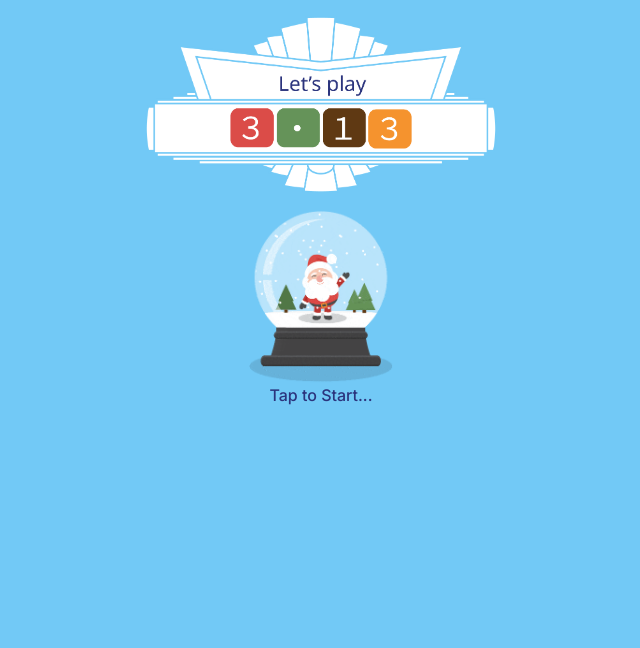
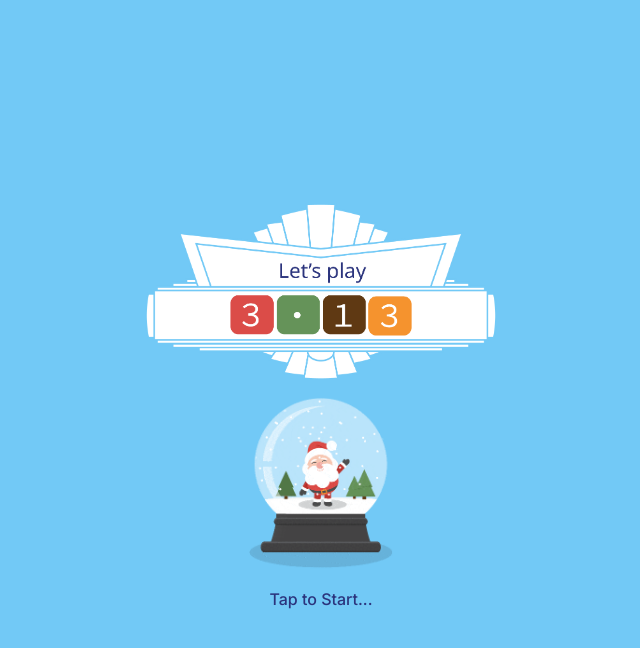
Before and after one commit to shweyin/313, a Next.js app: page / in a window 1280 px wide. Shown: the top 648 px of the page, without its empty margins (319-959 px from the left). Built offline with nearby package versions, Linux system fonts and the light colour scheme.

Commit message:
added start screen animation

```diff
--- a/src/app/components/StartScreen.js
+++ b/src/app/components/StartScreen.js
@@ -8,9 +8,10 @@ const StartScreen = () => {
   const [showStartScreen, setShowStartScreen] = useState(true);
   return (
     <div>
-      {showStartScreen && (
       <div
-          className="absolute bg-top inset-0 z-10 text-center"
+        className={`absolute flex flex-col justify-center bg-top inset-0 z-10 text-center cursor-pointer duration-300 ${
+          showStartScreen ? "translate-y-0" : "translate-y-[-100%]"
+        }`}
         onClick={() => setShowStartScreen(false)}
       >
         <Image
@@ -27,9 +28,13 @@ const StartScreen = () => {
           height={500}
           width={500}
         />
-          <button type="button" className="text-top-button font-medium">Tap to Start...</button>
+        <button
+          type="button"
+          className="pt-5 text-top-button font-medium animate-bounce "
+        >
+          Tap to Start...
+        </button>
       </div>
-      )}
     </div>
   );
 };
```
Lines whose indentation alone changed are shown as unchanged.
